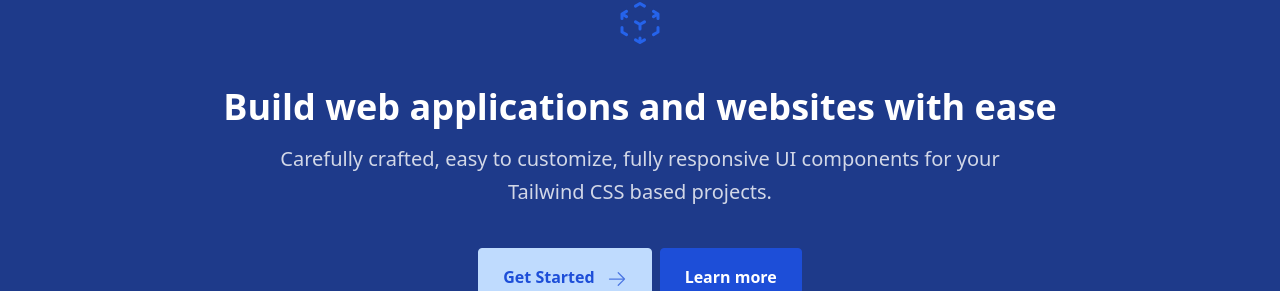
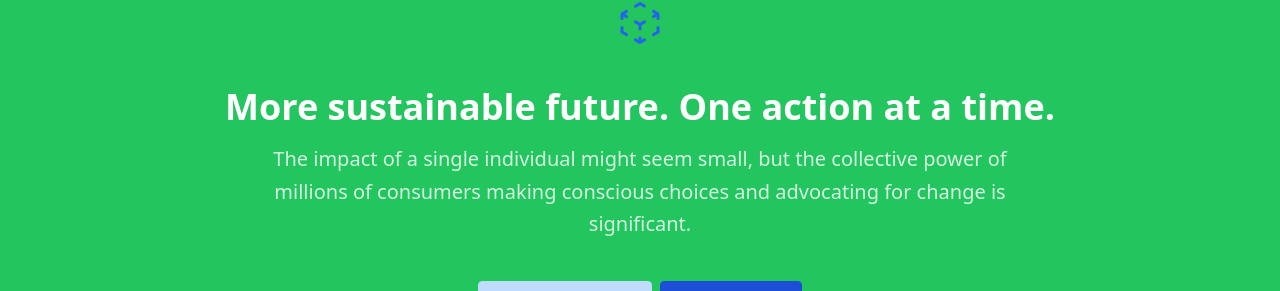
Before and after one commit to Act4Zero/LandingPage-GreenCompass, a Next.js app: page / in a window 1280 px wide. Shown: the part 209-500 px from the top of the page. Built offline with nearby package versions, Linux system fonts and the light colour scheme.

Commit message:
[Content] Initialize i18n to manage locales
* Updated the hero section content

```diff
--- /dev/null
+++ b/src/locales/en/translation.json
@@ -0,0 +1,6 @@
+{
+  "hero": {
+    "title": "More sustainable future. One action at a time.",
+    "subtitle": "The impact of a single individual might seem small, but the collective power of millions of consumers making conscious choices and advocating for change is significant."
+  }
+}
--- /dev/null
+++ b/src/pages/_i18n.js
@@ -0,0 +1,19 @@
+import i18n from 'i18next';
+import { initReactI18next } from 'react-i18next';
+import translationEN from 'locales/en/translation.json';
+
+const resources = {
+  en: { translation: translationEN }
+};
+
+i18n
+  .use(initReactI18next)
+  .init({
+    resources,
+    lng: 'en', // default language
+    interpolation: {
+      escapeValue: false
+    }
+  });
+
+export default i18n;
--- a/src/pages/index.js
+++ b/src/pages/index.js
@@ -11,18 +11,22 @@ import NewsletterSection from "components/NewsletterSection";
 import TeamBiosSection from "components/TeamBiosSection";
 import ContactSection from "components/ContactSection";
 import Footer from "components/Footer";
+import './_i18n';
+import { useTranslation } from 'react-i18next';
 
 function IndexPage(props) {
+  const { t } = useTranslation();
+
   return (
     <>
       <Meta />
       <Navbar bgColor="bg-white" />
       <HeroSection
-        title="Build web applications and websites with ease"
-        subtitle="Carefully crafted, easy to customize, fully responsive UI components for your Tailwind CSS based projects."
+        title={t('hero.title')}
+        subtitle={t('hero.subtitle')}
         strapline=""
         size="lg"
-        bgColor="bg-blue-900"
+        bgColor="bg-green-500"
         bgImage=""
         bgImageOpacity={1}
         textColor="text-white"
```
Also changed, not shown: package.json (+11 -9 lines), 1 other file (tests, documents, lock files or other folders).
